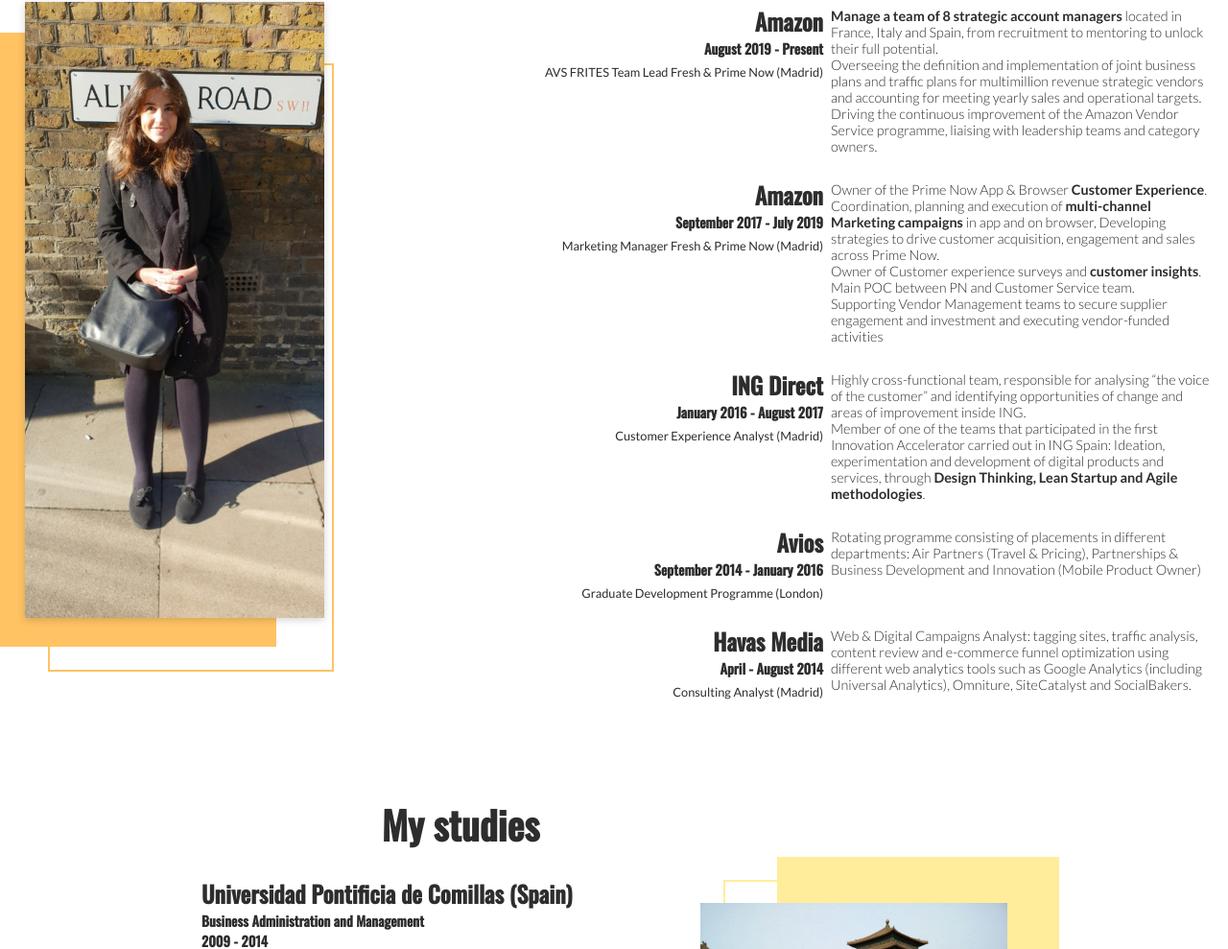
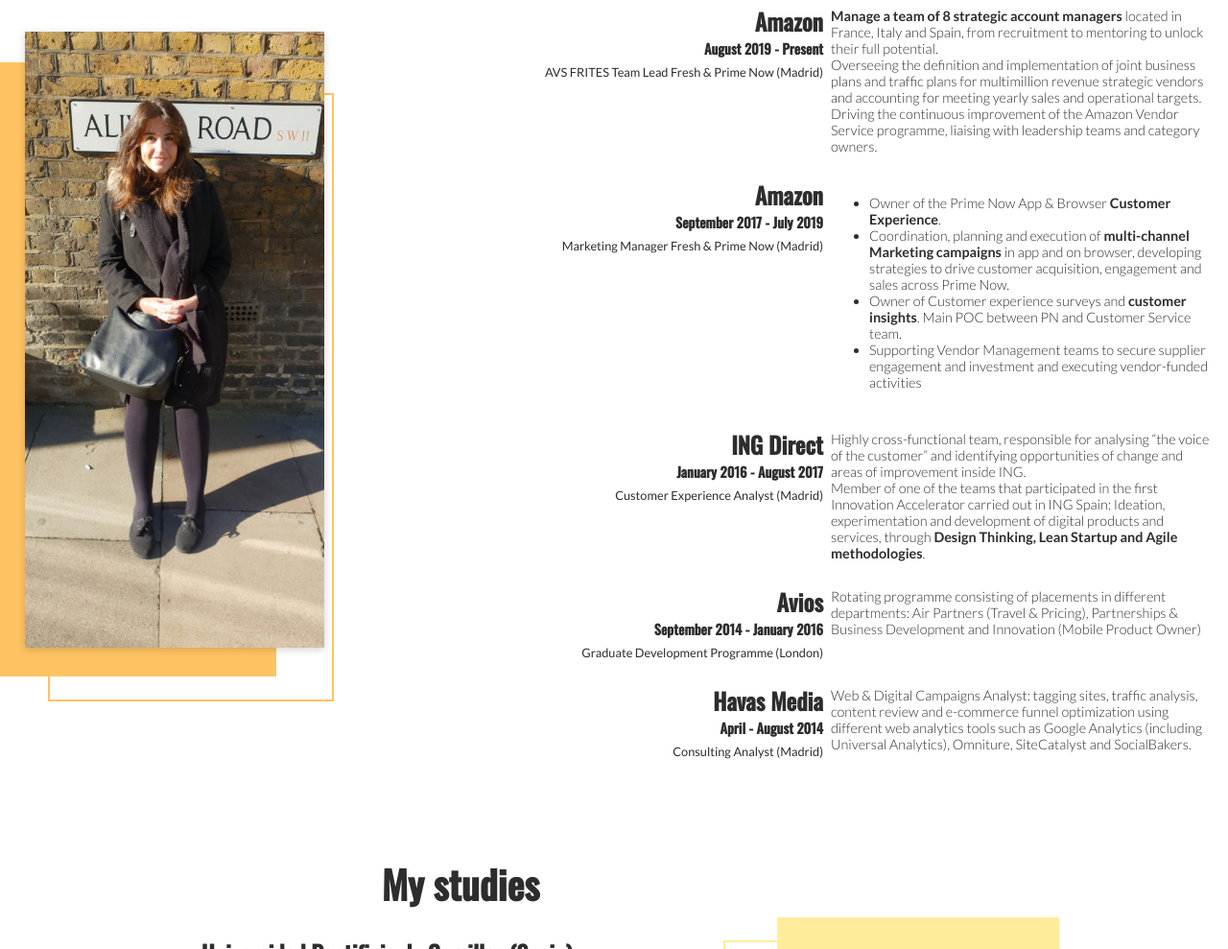
Before and after one commit to Serchinastico/alicia, a plain HTML site: page index.html in a window 1280 px wide. Shown: the part 924-1913 px from the top of the page at 96% size. Drawn offline with nearby package versions, Linux system fonts and the light colour scheme.

Commit message:
Update index.html

```diff
--- a/index.html
+++ b/index.html
@@ -79,16 +79,16 @@
                     <h5 class="job-title">Marketing Manager Fresh & Prime Now (Madrid)</h5>
                 </div>
                 <div class="section-item-description">
+<ul>
+                    <li> Owner of the Prime Now App & Browser <span class="body-bold">Customer Experience</span>.</li>
+                    <li>Coordination, planning and execution of <span class="body-bold">multi-channel Marketing campaigns</span> in app
+                        and on browser, developing strategies to drive customer acquisition, engagement and sales across Prime
+    Now.</li>
+                    <li> Owner of Customer experience surveys and <span class="body-bold">customer insights</span>. Main
+                        POC between PN and Customer Service team.</li>
 
-                    <p> Owner of the Prime Now App & Browser <span class="body-bold">Customer Experience</span>.</p>
-                    <p>Coordination, planning and execution of <span class="body-bold">multi-channel Marketing campaigns</span> in app
-                        and on browser, Developing strategies to drive customer acquisition, engagement and sales across Prime
-    Now.</p>
-                    <p> Owner of Customer experience surveys and <span class="body-bold">customer insights</span>. Main
-                        POC between PN and Customer Service team.</p>
-
-                 <p>    Supporting Vendor Management teams to secure supplier engagement and investment and executing vendor-funded activities  </p>
-
+                 <li>    Supporting Vendor Management teams to secure supplier engagement and investment and executing vendor-funded activities  </li>
+</ul>
                 </div>
             </div>
 
```
